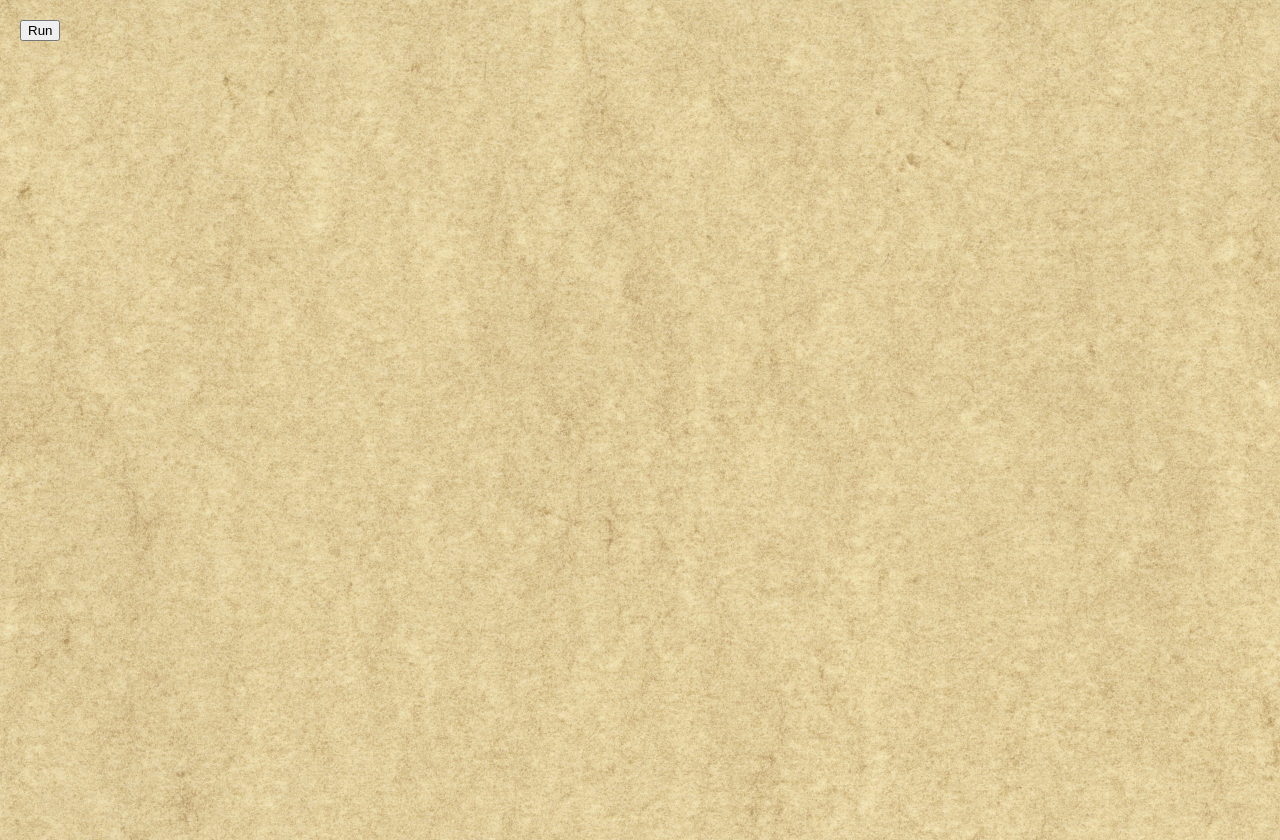
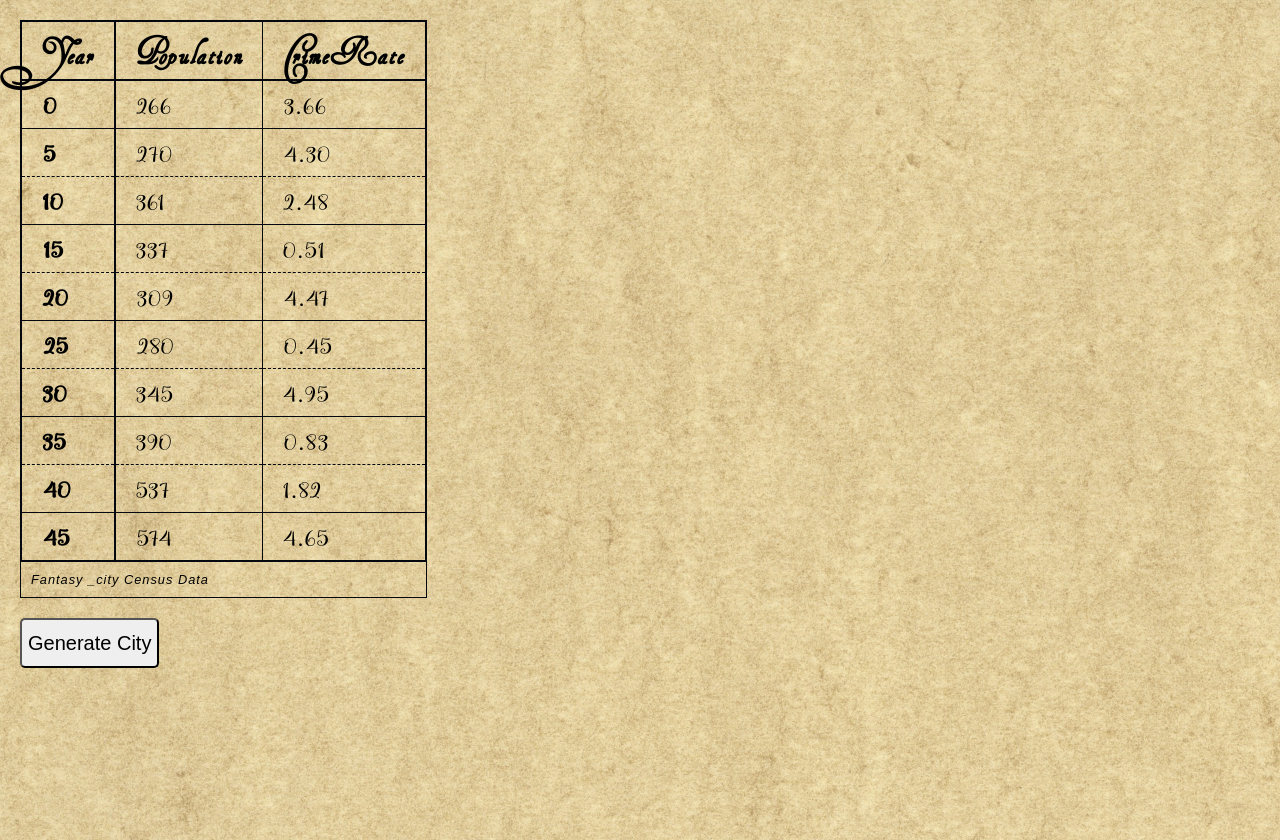
Before and after one commit to GrassTypeProgrammer/FantasyGenerator, a plain HTML site: page index.html in a window 1280 px wide. Drawn offline with Linux system fonts and the light colour scheme.

Commit message:
Moved and styled the generate button. Added a clear table function so the data gets repopulated. I'm also reusing the city variable now.

```diff
--- a/functions.js
+++ b/functions.js
@@ -1,4 +1,5 @@
 
+var _city;
 
 class Settlement{
 
@@ -27,19 +28,16 @@ class Settlement{
     }
 }
 
+
 function createSettlement(){
-    var city = new Settlement();
-    for (let index = 0; index < city.censusData.length; index++) {
-        const element = city.censusData[index];
-        console.log(element.population)
-    }
+    clearTable();
 
+    _city = new Settlement();
     const table = document.getElementById('table');
-
     const header = document.createElement('tr');
 
-    for (let index = 0; index < city.censusDataPoints.length; index++) {
-        const dataPoint = city.censusDataPoints[index];
+    for (let index = 0; index < _city.censusDataPoints.length; index++) {
+        const dataPoint = _city.censusDataPoints[index];
         const headerCell = document.createElement('th');
         headerCell.innerText = dataPoint;
         header.appendChild(headerCell);
@@ -47,12 +45,12 @@ function createSettlement(){
 
     table.appendChild(header);
 
-    for (let i = 0; i < city.censusData.length; i++) {
+    for (let i = 0; i < _city.censusData.length; i++) {
         const dataRow = document.createElement('tr');
-        for (let index = 0; index < city.censusDataPoints.length; index++) {
-            const dataPoint = city.censusDataPoints[index];
+        for (let index = 0; index < _city.censusDataPoints.length; index++) {
+            const dataPoint = _city.censusDataPoints[index];
             const dataCell = document.createElement('td');
-            dataCell.innerText = city.censusData[i][dataPoint];
+            dataCell.innerText = _city.censusData[i][dataPoint];
 
             const modifier = getRandomInt(0, 2);
             if(modifier != 0){
@@ -66,14 +64,10 @@ function createSettlement(){
     }
 
     const caption = document.createElement('caption');
-    caption.innerText='Fantasy City Census Data';
+    caption.innerText='Fantasy _city Census Data';
     table.appendChild(caption);
 }
 
-
-// function getRandomInt(max) {
-//     return Math.floor(Math.random() * max);
-//   }
 
 function getRandomArbitrary(min, max) {
     return Math.random() * (max - min) + min;
@@ -84,3 +78,11 @@ function getRandomInt(min, max) {
     const maxFloored = Math.floor(max);
     return Math.floor(Math.random() * (maxFloored - minCeiled) + minCeiled); // The maximum is exclusive and the minimum is inclusive
   }
+
+function clearTable(){
+    const table = document.getElementById('table');
+
+    while(table.firstChild != undefined){
+        table.removeChild(table.firstChild);
+    }
+}
--- a/index.html
+++ b/index.html
@@ -7,13 +7,13 @@
     <link href="styles.css" rel="stylesheet">
     <script src="functions.js"></script>
 </head>
-<body>
+
+<body onload="createSettlement()">
     <div class="background">
 
-        <button onclick="createSettlement()">Run</button>
-        <table id="table">
+        <table id="table"></table>
 
-        </table>
+        <button class="button" onclick="createSettlement()">Generate City</button>
     </div>
     </body>
 </html>
--- a/styles.css
+++ b/styles.css
@@ -18,6 +18,7 @@ table {
   border: 2px solid rgb(6, 8, 15);
   letter-spacing: 1px;
   font-size: 0.8rem;
+  margin-bottom: 20px;
 }
 
 caption {
@@ -87,6 +88,12 @@ caption {
   padding: 10px;
 }
 
+button {
+  height: 50px;
+  font-size: 20px;
+  border-radius: 5px;
+}
+
 
 @font-face {
   font-family: titleFont;
```
